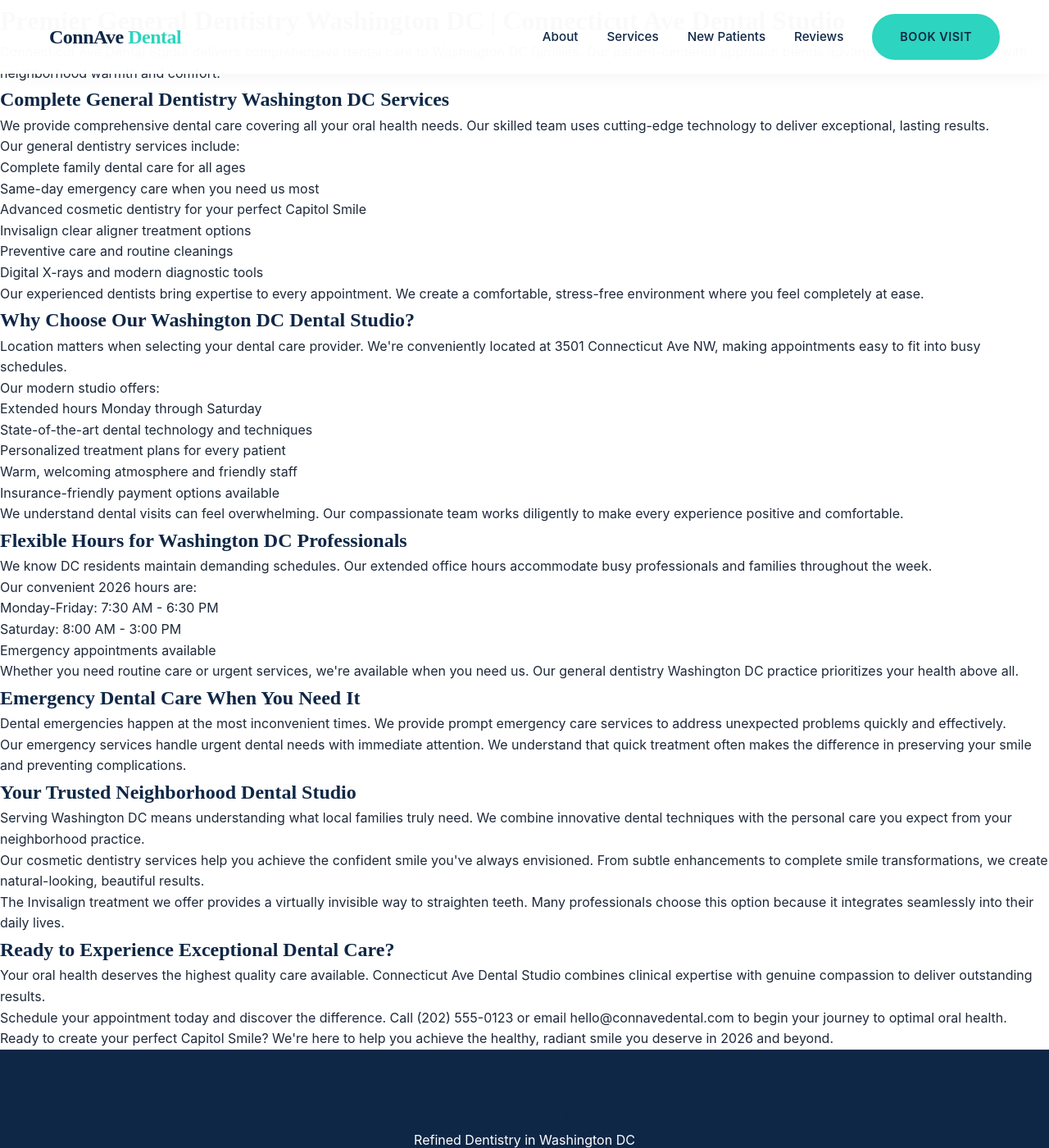
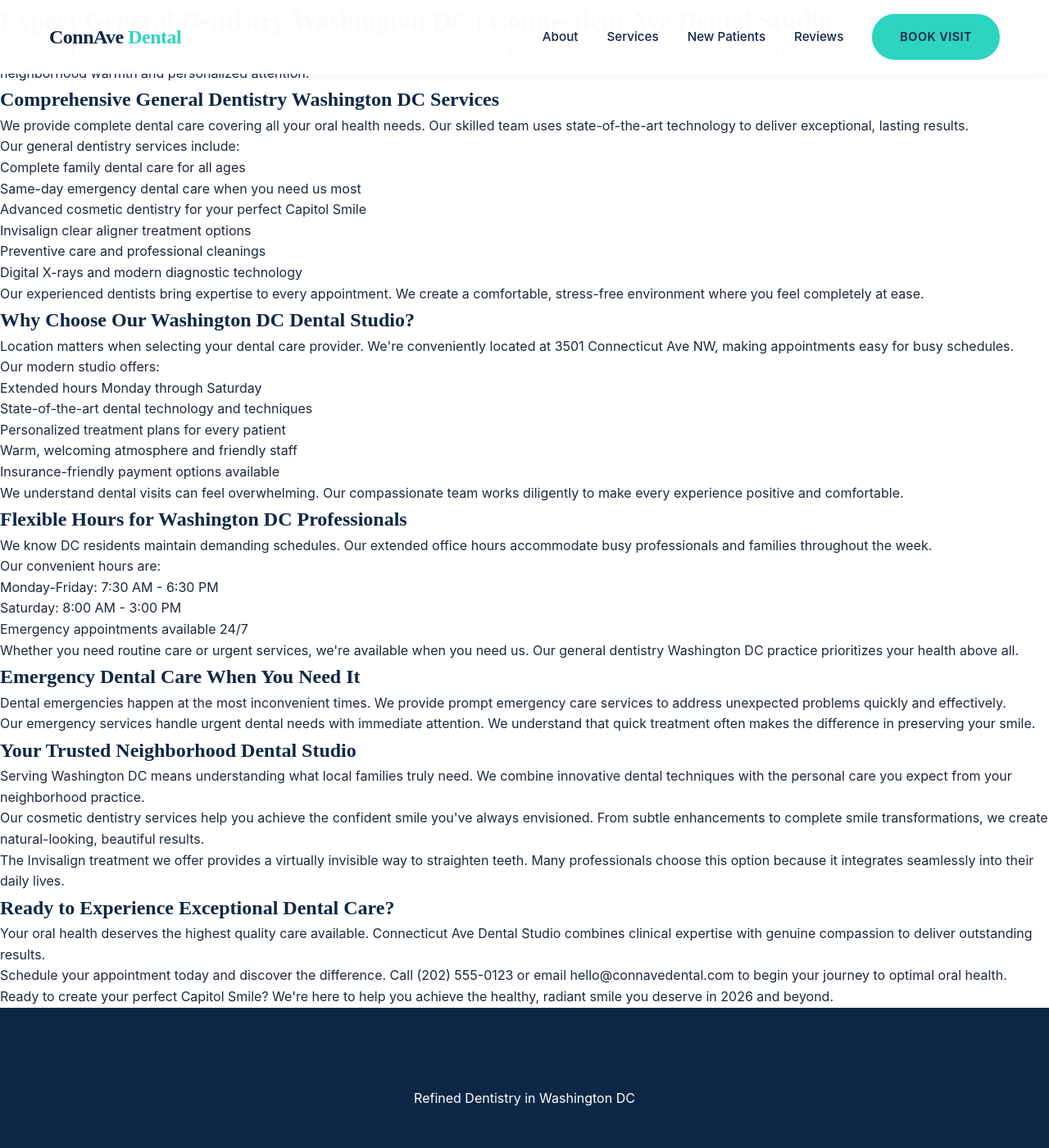
Before and after one commit to asquitt/asquitt.github.io, a Jekyll site: the page general-dentistry-washington-dc-connecticut-ave-dental.html, which Jekyll copies as it is, in a window 1280 px wide and 1400 px high. Shown: the whole window at 82% size. Built offline with Jekyll 4.4.1, drawn with Linux system fonts in a browser that asks for light colours.

Commit message:
Refresh and update content: general-dentistry-washington-dc-connecticut-ave-dental.html

```diff
--- a/general-dentistry-washington-dc-connecticut-ave-dental.html
+++ b/general-dentistry-washington-dc-connecticut-ave-dental.html
@@ -4,7 +4,7 @@
 <head>
 <meta charset="utf-8"/>
 <meta content="width=device-width, initial-scale=1.0" name="viewport"/>
-<meta content="Connecticut Ave Dental Studio offers comprehensive general dentistry Washington DC services. Modern dental care with flexible scheduling and emergency appointments. Call (202) 555-0123 today." name="description"/>
+<meta content="Expert general dentistry Washington DC services at Connecticut Ave Dental Studio. Modern dental care with same-day appointments, emergency services, and advanced technology. Call (202) 555-0123." name="description"/>
 <title>General Dentistry Washington DC | Connecticut Ave Dental Studio</title>
 <style>
 
@@ -263,22 +263,22 @@
 </div>
 </header>
 <main>
-<h1>Premier General Dentistry Washington DC | Connecticut Ave Dental Studio</h1>
-<p>Connecticut Ave Dental Studio delivers comprehensive dental care to Washington DC families. Our patient-centered approach blends advanced 2026 technology with neighborhood warmth and comfort.</p>
-<h2>Complete General Dentistry Washington DC Services</h2>
-<p>We provide comprehensive dental care covering all your oral health needs. Our skilled team uses cutting-edge technology to deliver exceptional, lasting results.</p>
+<h1>Expert General Dentistry Washington DC | Connecticut Ave Dental Studio</h1>
+<p>Connecticut Ave Dental Studio delivers comprehensive dental care to Washington DC families. Our patient-centered approach combines advanced technology with neighborhood warmth and personalized attention.</p>
+<h2>Comprehensive General Dentistry Washington DC Services</h2>
+<p>We provide complete dental care covering all your oral health needs. Our skilled team uses state-of-the-art technology to deliver exceptional, lasting results.</p>
 <p>Our general dentistry services include:</p>
 <ul>
 <li>Complete family dental care for all ages</li>
-<li>Same-day emergency care when you need us most</li>
+<li>Same-day emergency dental care when you need us most</li>
 <li>Advanced cosmetic dentistry for your perfect Capitol Smile</li>
 <li>Invisalign clear aligner treatment options</li>
-<li>Preventive care and routine cleanings</li>
-<li>Digital X-rays and modern diagnostic tools</li>
+<li>Preventive care and professional cleanings</li>
+<li>Digital X-rays and modern diagnostic technology</li>
 </ul>
 <p>Our experienced dentists bring expertise to every appointment. We create a comfortable, stress-free environment where you feel completely at ease.</p>
 <h2>Why Choose Our Washington DC Dental Studio?</h2>
-<p>Location matters when selecting your dental care provider. We're conveniently located at 3501 Connecticut Ave NW, making appointments easy to fit into busy schedules.</p>
+<p>Location matters when selecting your dental care provider. We're conveniently located at 3501 Connecticut Ave NW, making appointments easy for busy schedules.</p>
 <p>Our modern studio offers:</p>
 <ul>
 <li>Extended hours Monday through Saturday</li>
@@ -290,16 +290,16 @@
 <p>We understand dental visits can feel overwhelming. Our compassionate team works diligently to make every experience positive and comfortable.</p>
 <h2>Flexible Hours for Washington DC Professionals</h2>
 <p>We know DC residents maintain demanding schedules. Our extended office hours accommodate busy professionals and families throughout the week.</p>
-<p>Our convenient 2026 hours are:</p>
+<p>Our convenient hours are:</p>
 <ul>
 <li>Monday-Friday: 7:30 AM - 6:30 PM</li>
 <li>Saturday: 8:00 AM - 3:00 PM</li>
-<li>Emergency appointments available</li>
+<li>Emergency appointments available 24/7</li>
 </ul>
 <p>Whether you need routine care or urgent services, we're available when you need us. Our general dentistry Washington DC practice prioritizes your health above all.</p>
 <h2>Emergency Dental Care When You Need It</h2>
 <p>Dental emergencies happen at the most inconvenient times. We provide prompt emergency care services to address unexpected problems quickly and effectively.</p>
-<p>Our emergency services handle urgent dental needs with immediate attention. We understand that quick treatment often makes the difference in preserving your smile and preventing complications.</p>
+<p>Our emergency services handle urgent dental needs with immediate attention. We understand that quick treatment often makes the difference in preserving your smile.</p>
 <h2>Your Trusted Neighborhood Dental Studio</h2>
 <p>Serving Washington DC means understanding what local families truly need. We combine innovative dental techniques with the personal care you expect from your neighborhood practice.</p>
 <p>Our cosmetic dentistry services help you achieve the confident smile you've always envisioned. From subtle enhancements to complete smile transformations, we create natural-looking, beautiful results.</p>
```
